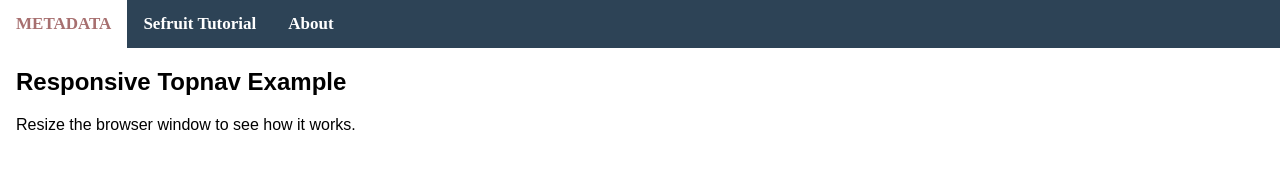
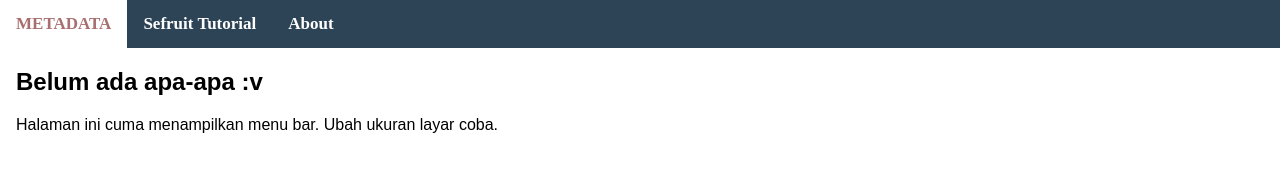
Before and after one commit to yotadaa/yotadaa.github.io, a plain HTML site: page public_html/index.html in a window 1280 px wide. Drawn offline with Linux system fonts and the light colour scheme.

Commit message:
index.html

```diff
--- a/public_html/index.html
+++ b/public_html/index.html
@@ -27,8 +27,8 @@
 </div>
 
 <div style="padding-left:16px">
-  <h2>Responsive Topnav Example</h2>
-  <p>Resize the browser window to see how it works.</p>
+  <h2>Belum ada apa-apa :v</h2>
+  <p>Halaman ini cuma menampilkan menu bar. Ubah ukuran layar coba.</p>
 </div>
 <div id="parent"></div>
 
```
